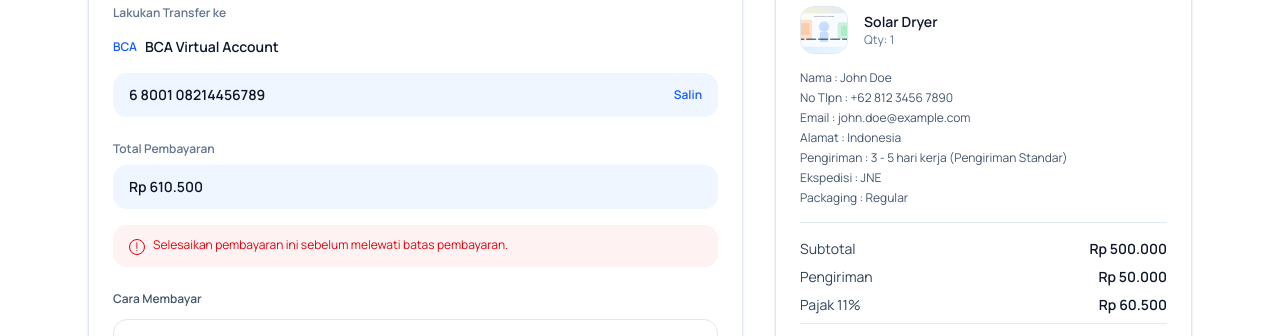
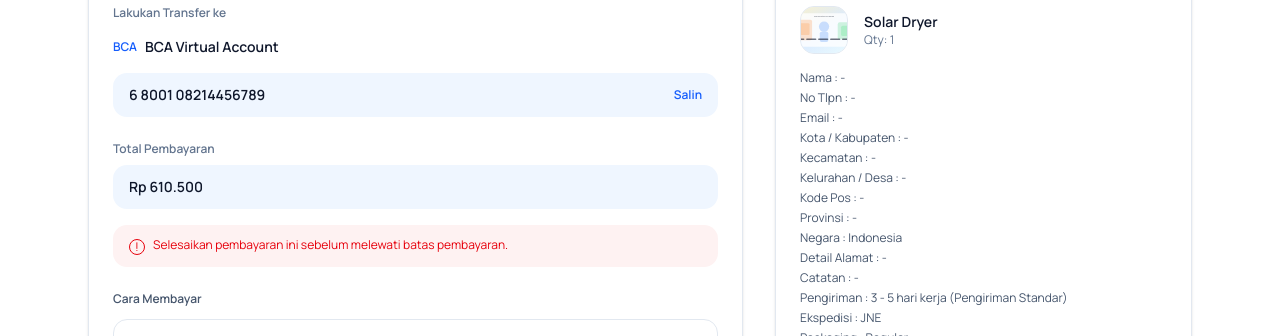
Before and after one commit to Haeryz/Bafain, a React (Vite) app: page /pembayaran in a window 1280 px wide. Shown: the part 378-714 px from the top of the page. Built offline with nearby package versions, Linux system fonts and the light colour scheme; no server answers.

Commit message:
Update Informasi Pemesan & Invoice

```diff
--- a/src/pages/Invoice.tsx
+++ b/src/pages/Invoice.tsx
@@ -40,6 +40,9 @@ const formatDateTime = (value: unknown) => {
     minute: "2-digit",
   })
 }
+
+const displayValue = (value?: string) =>
+  value && value.trim() ? value : "-"
 
 export function Invoice() {
   const [searchParams] = useSearchParams()
@@ -303,23 +306,17 @@ export function Invoice() {
               </p>
               <div className="mt-3 space-y-1 text-xs text-slate-600">
                 <p className="font-semibold text-slate-900">
-                  {address.name || "-"}
+                  {displayValue(address.name)}
                 </p>
-                <p>{address.email || "-"}</p>
-                <p>{address.phone || "-"}</p>
-                <p>
-                  {[
-                    address.addressLine,
-                    address.subdistrict && `Subdistrict ${address.subdistrict}`,
-                    address.district && `District ${address.district}`,
-                    address.city,
-                    address.province,
-                    address.postalCode,
-                    address.country,
-                  ]
-                    .filter(Boolean)
-                    .join(", ") || "-"}
-                </p>
+                <p>Email: {displayValue(address.email)}</p>
+                <p>No Tlpn: {displayValue(address.phone)}</p>
+                <p>Kota / Kabupaten: {displayValue(address.city)}</p>
+                <p>Kecamatan: {displayValue(address.district)}</p>
+                <p>Kelurahan / Desa: {displayValue(address.subdistrict)}</p>
+                <p>Kode Pos: {displayValue(address.postalCode)}</p>
+                <p>Provinsi: {displayValue(address.province)}</p>
+                <p>Negara: {displayValue(address.country)}</p>
+                <p>Detail Alamat: {displayValue(address.addressLine)}</p>
                 {address.notes && (
                   <p className="text-[11px] text-slate-500">
                     Catatan: {address.notes}
--- a/src/pages/Pembayaran.tsx
+++ b/src/pages/Pembayaran.tsx
@@ -152,19 +152,7 @@ export function Pembayaran() {
   const formatIdr = (value: number) =>
     `Rp ${value.toLocaleString("id-ID")}`
 
-  const addressSummary = (() => {
-    const parts = [
-      customer.address,
-      customer.subdistrict && `Subdistrict ${customer.subdistrict}`,
-      customer.district && `District ${customer.district}`,
-      customer.city,
-      customer.province,
-      customer.postal_code,
-      customer.country,
-    ].filter(Boolean)
-    if (parts.length > 0) return parts.join(", ")
-    return "Jl. Merdeka No. 10, Jakarta Pusat, DKI Jakarta, 10110"
-  })()
+  const displayValue = (value: string) => (value?.trim() ? value : "-")
 
   const handleCopyVa = async () => {
     try {
@@ -453,13 +441,20 @@ export function Pembayaran() {
             </div>
 
             <div className="mt-4 space-y-1 text-xs text-slate-600">
-              <p>Nama : {customer.full_name || "John Doe"}</p>
-              <p>No Tlpn : {customer.phone || "+62 812 3456 7890"}</p>
-              <p>Email : {customer.email || "john.doe@example.com"}</p>
+              <p>Nama : {displayValue(customer.full_name)}</p>
+              <p>No Tlpn : {displayValue(customer.phone)}</p>
+              <p>Email : {displayValue(customer.email)}</p>
+              <p>Kota / Kabupaten : {displayValue(customer.city)}</p>
+              <p>Kecamatan : {displayValue(customer.district)}</p>
               <p>
-                Alamat : {addressSummary}
+                Kelurahan / Desa : {displayValue(customer.subdistrict)}
               </p>
-              {customer.notes && <p>Catatan : {customer.notes}</p>}
+              <p>Kode Pos : {displayValue(customer.postal_code)}
+              </p>
+              <p>Provinsi : {displayValue(customer.province)}</p>
+              <p>Negara : {displayValue(customer.country)}</p>
+              <p>Detail Alamat : {displayValue(customer.address)}</p>
+              <p>Catatan : {displayValue(customer.notes)}</p>
               <p>
                 Pengiriman : {selectedShippingDetail} ({selectedShippingLabel})
               </p>
--- a/src/pages/Pemesanan.tsx
+++ b/src/pages/Pemesanan.tsx
@@ -346,7 +346,7 @@ export function Pemesanan() {
                   </div>
                   <div>
                     <label className="text-xs font-semibold text-slate-600">
-                      Kecamatan (District)
+                      Kecamatan
                     </label>
                     <input
                       type="text"
@@ -363,7 +363,7 @@ export function Pemesanan() {
                 <div className="grid gap-4 md:grid-cols-2">
                   <div>
                     <label className="text-xs font-semibold text-slate-600">
-                      Kelurahan / Desa (Subdistrict)
+                      Kelurahan / Desa
                     </label>
                     <input
                       type="text"
--- a/src/pages/Profile.tsx
+++ b/src/pages/Profile.tsx
@@ -309,7 +309,7 @@ export function Profile() {
                 </div>
                 <div>
                   <label className="text-xs font-semibold text-slate-600">
-                    Kecamatan (District)
+                    Kecamatan
                   </label>
                   {isEditing ? (
                     <input
@@ -332,7 +332,7 @@ export function Profile() {
               <div className="grid gap-4 md:grid-cols-2">
                 <div>
                   <label className="text-xs font-semibold text-slate-600">
-                    Kelurahan / Desa (Subdistrict)
+                    Kelurahan / Desa
                   </label>
                   {isEditing ? (
                     <input
--- a/src/stores/checkout/useCheckoutStore.ts
+++ b/src/stores/checkout/useCheckoutStore.ts
@@ -130,6 +130,32 @@ const getStoredValue = (key: string, fallback: string) => {
   return window.localStorage.getItem(key) || fallback
 }
 
+const defaultCustomer: CustomerInfo = {
+  full_name: "",
+  phone: "",
+  email: "",
+  address: "",
+  city: "",
+  district: "",
+  subdistrict: "",
+  postal_code: "",
+  province: "",
+  country: "Indonesia",
+  notes: "",
+}
+
+const getStoredCustomer = () => {
+  if (typeof window === "undefined") return defaultCustomer
+  const raw = window.localStorage.getItem("bafain:customer")
+  if (!raw) return defaultCustomer
+  try {
+    const parsed = JSON.parse(raw) as Partial<CustomerInfo>
+    return { ...defaultCustomer, ...parsed }
+  } catch {
+    return defaultCustomer
+  }
+}
+
 const getStoredSummary = () => {
   if (typeof window === "undefined") return null
   const raw = window.localStorage.getItem("bafain:checkoutSummary")
@@ -223,19 +249,7 @@ const isDeadlineExpired = (deadline: string | null) => {
 }
 
 export const useCheckoutStore = create<CheckoutStoreState>((set, get) => ({
-  customer: {
-    full_name: "",
-    phone: "",
-    email: "",
-    address: "",
-    city: "",
-    district: "",
-    subdistrict: "",
-    postal_code: "",
-    province: "",
-    country: "Indonesia",
-    notes: "",
-  },
+  customer: getStoredCustomer(),
   paymentMethod: {
     id: getStoredValue("bafain:paymentMethod", "bca"),
     label: getStoredValue("bafain:paymentLabel", "BCA Virtual Account"),
@@ -255,12 +269,19 @@ export const useCheckoutStore = create<CheckoutStoreState>((set, get) => ({
   error: null,
 
   updateCustomerField: (field, value) =>
-    set((state) => ({
-      customer: {
+    set((state) => {
+      const nextCustomer = {
         ...state.customer,
         [field]: value,
-      },
-    })),
+      }
+      if (typeof window !== "undefined") {
+        window.localStorage.setItem(
+          "bafain:customer",
+          JSON.stringify(nextCustomer)
+        )
+      }
+      return { customer: nextCustomer }
+    }),
 
   prefillCustomer: (payload) =>
     set((state) => {
@@ -288,6 +309,9 @@ export const useCheckoutStore = create<CheckoutStoreState>((set, get) => ({
       setIfEmpty("country", payload.country)
       setIfEmpty("notes", payload.notes)
 
+      if (typeof window !== "undefined") {
+        window.localStorage.setItem("bafain:customer", JSON.stringify(next))
+      }
       return { customer: next }
     }),
 
```
